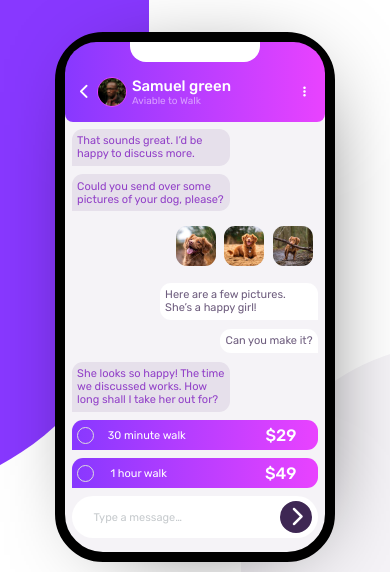
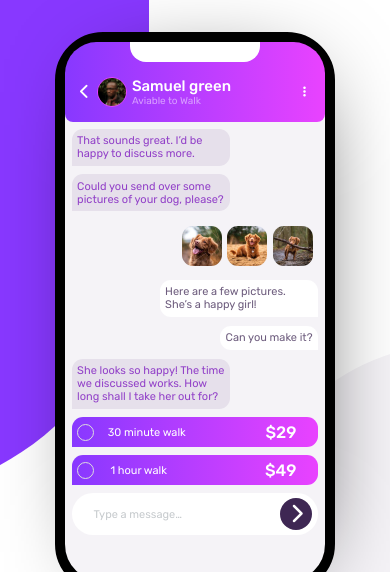
Before and after one commit to AdriCappelletti/chat-illustration, a plain HTML site: page index.html in a window 390 px wide. Shown: the top 572 px of the page. Drawn offline with Linux system fonts and the light colour scheme.

Commit message:
last commit

```diff
--- a/style.css
+++ b/style.css
@@ -191,14 +191,21 @@ body{
 
 .dog-img{
     max-width: 40px;
-    margin-left: .5em;
     border-radius: 1em;
 }
 
+.chat__img :nth-child(2){
+    margin-left: .5em;
+}
+
+.chat__img :nth-child(3){
+    margin-left: .5em;
+}
+
 .chat__img{
-    /* display: flex;
-    justify-content: flex-end; */
-    margin-left: 8.5em;
+    display: flex;
+    justify-content: flex-end;
+
 }
 
 .log-price{
@@ -229,6 +236,7 @@ body{
     vertical-align: middle;
     border: 1px solid #ddd;
     appearance: none;
+    -webkit-appearance: none;
     outline: none;
     cursor: pointer;
     margin-right: 1em;
@@ -251,6 +259,7 @@ body{
     vertical-align: middle;
     border: 1px solid #ddd;
     appearance: none;
+    -webkit-appearance: none;
     outline: none;
     cursor: pointer;
     margin-right: 1em;
@@ -336,6 +345,10 @@ body{
        text-align: center;
 
     }
+
+    .phone{
+        height: 560px;
+    }
 }
 
 @media screen and (max-width: 320px){
```
